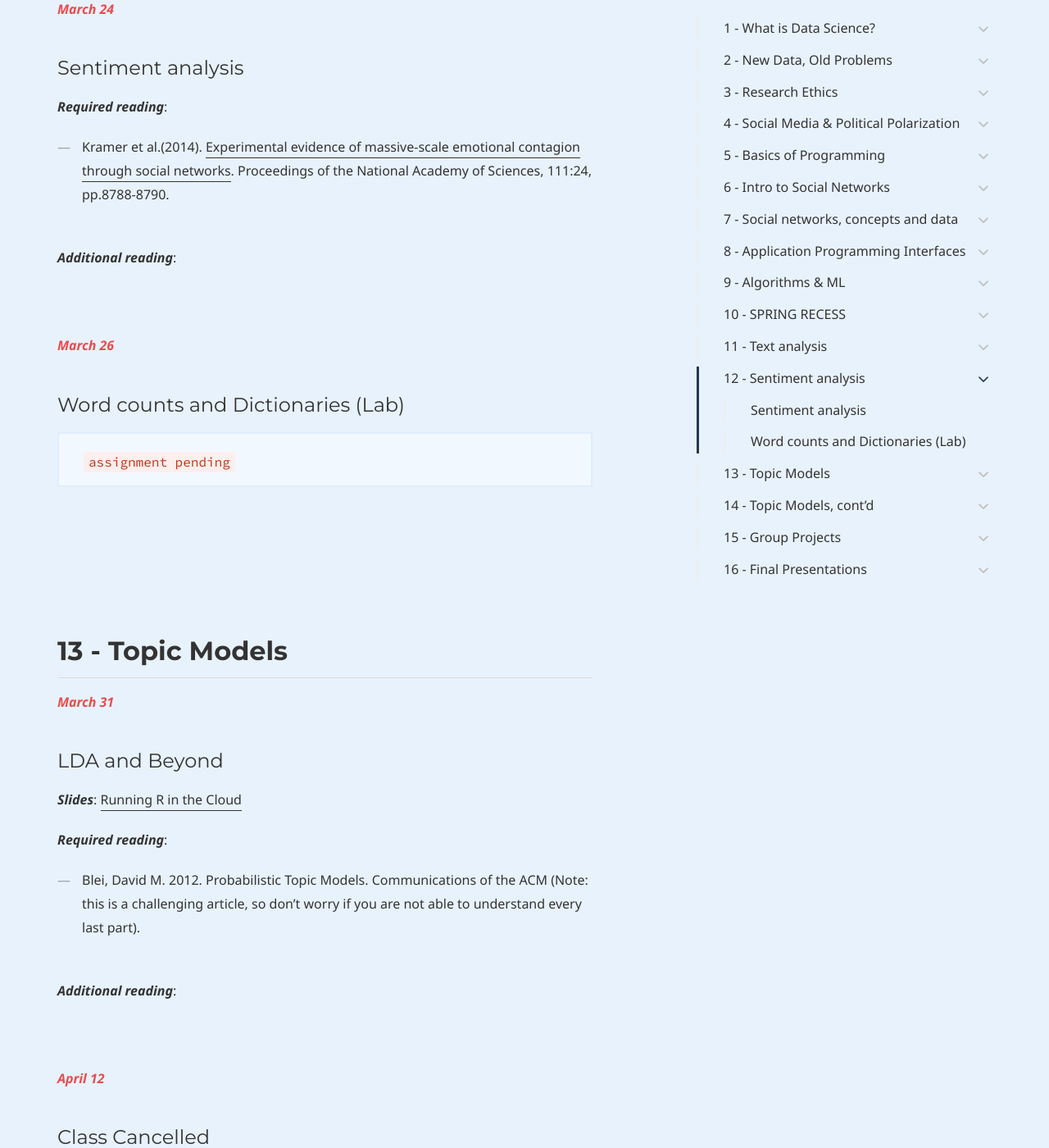
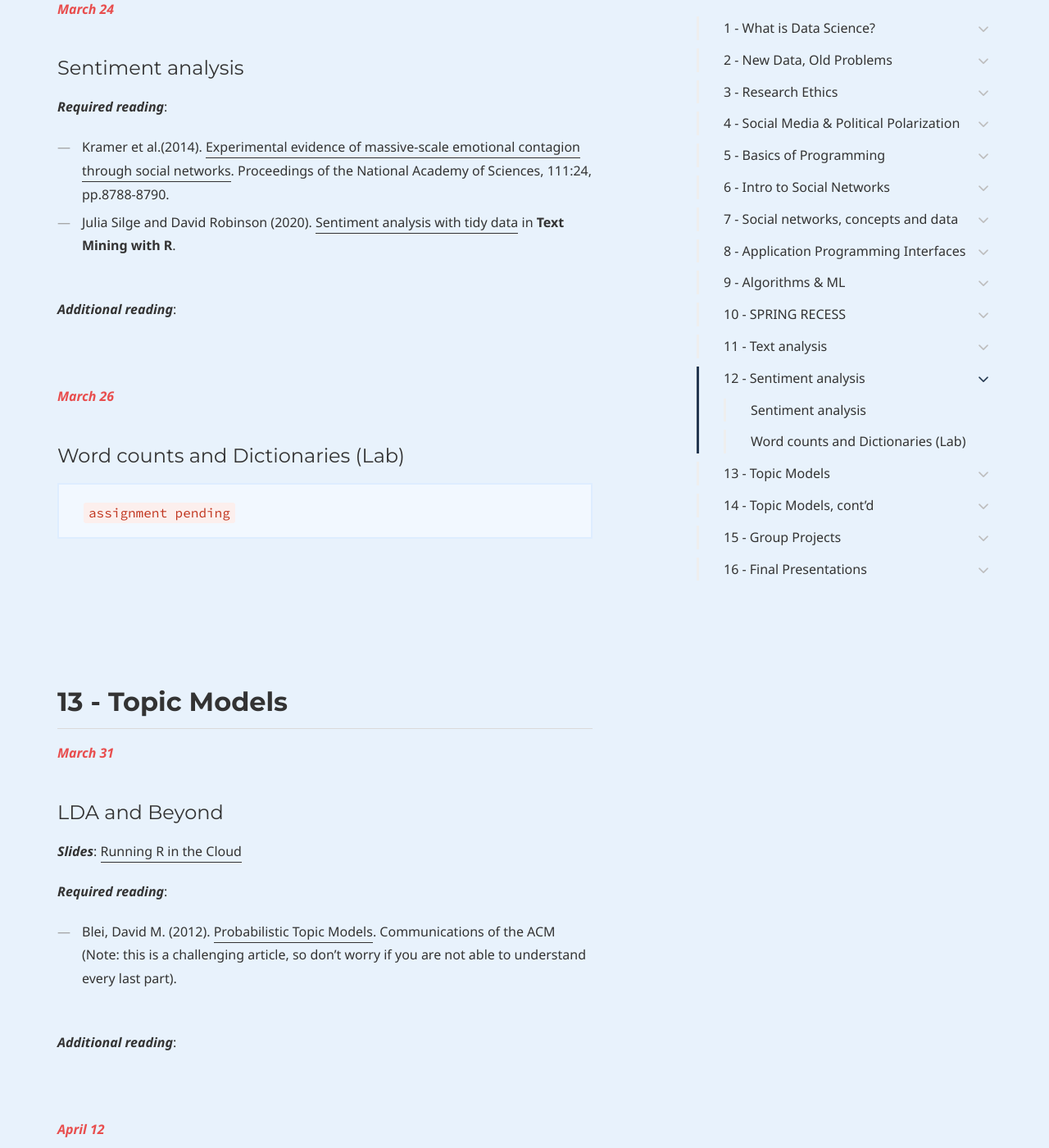
Before and after one commit to dssoc/dssoc.github.io, a Jekyll site: the page built from schedule.md, in a window 1280 px wide and 1400 px high, scrolled down 14600 px. Shown: the whole window at 82% size. Built offline with Jekyll 4.4.1, drawn with Linux system fonts in a browser that asks for light colours; some web fonts are replaced; some of the changed lines change nothing that is shown.

Commit message:
update schedule

```diff
--- a/schedule.md
+++ b/schedule.md
@@ -401,6 +401,7 @@ For these excercises, you will need the following datasets:<br/>
 ***Required reading***:
 <br/>
 - Kramer et al.(2014). [Experimental evidence of massive-scale emotional contagion through social networks](https://www.pnas.org/content/111/24/8788). Proceedings of the National Academy of Sciences, 111:24, pp.8788-8790.
+- Julia Silge and David Robinson (2020). [Sentiment analysis with tidy data](https://www.tidytextmining.com/sentiment.html) in **Text Mining with R**.
 <br/><br/>
 
 ***Additional reading***:
@@ -421,7 +422,7 @@ For these excercises, you will need the following datasets:<br/>
 
 ***Required reading***:
 <br/>
-- Blei, David M. 2012. Probabilistic Topic Models. Communications of the ACM (Note: this is a challenging article, so don’t worry if you are not able to understand every last part).
+- Blei, David M. (2012). [Probabilistic Topic Models](http://www.cs.columbia.edu/~blei/papers/Blei2012.pdf). Communications of the ACM (Note: this is a challenging article, so don’t worry if you are not able to understand every last part).
 <br/><br/>
 
 ***Additional reading***:
```
